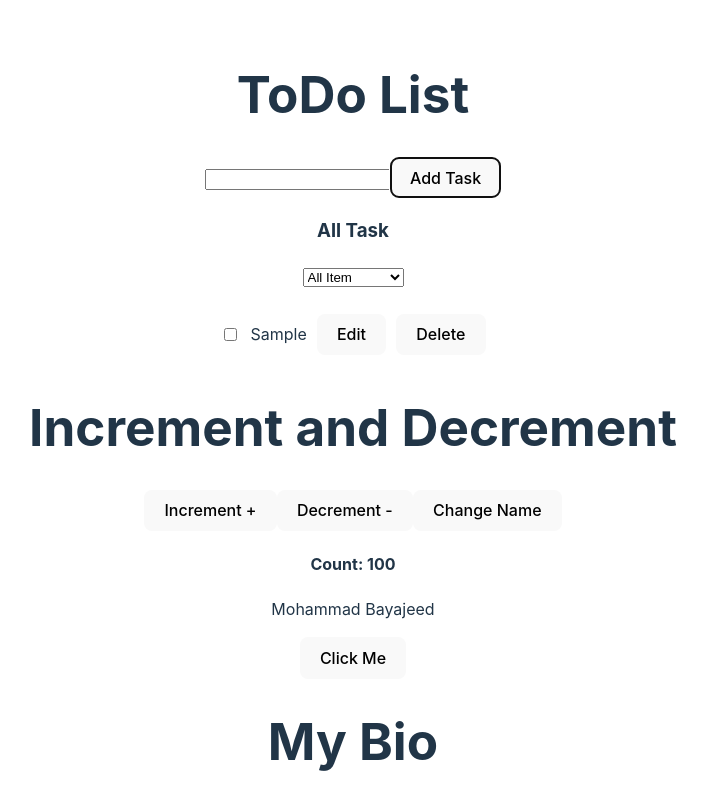
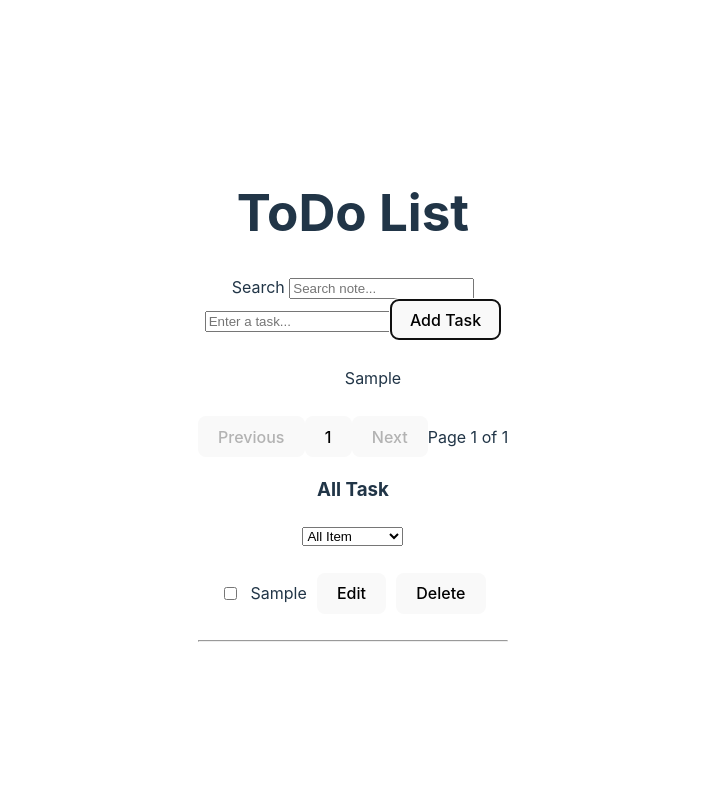
Before and after one commit to bayajeed/React, a React (Vite) app: page / in a window 1280 px wide. Both pictures are taken after typing "Sample" into the empty fields and a click on the button "Add Task". Shown: the top 800 px of the page, without its empty margins (287-994 px from the left). Built offline with nearby package versions, Linux system fonts and the light colour scheme.

Commit message:
`Search functionality and pagination in ToDo List component in NoteForm. "Note Done"`

```diff
--- a/src/App.jsx
+++ b/src/App.jsx
@@ -28,7 +28,7 @@ function App() {
   return (
     <>
       <ToDoList />
-      <IncDec />
+      {/* <IncDec />
       {bioDataInfo.map((bioData, index)=>(
         <BioData
           key = {index}
@@ -38,7 +38,7 @@ function App() {
           skills = {bioData.skills}
           interest = {bioData.interest}
         />
-      ))}
+      ))} */}
 
         <hr />
 
--- a/src/components/NoteForm.jsx
+++ b/src/components/NoteForm.jsx
@@ -1,65 +1,180 @@
 /* eslint-disable react/prop-types */
-
-
+import { useCallback, useState, useMemo } from "react";
 
 export const NoteForm = (props) => {
+  const {
+    task,
+    setTask,
+    taskList,
+    setTaskList,
+    editMode,
+    setEditMode,
+    editableNote,
+    searchTerm,
+    setSearchTerm,
+  } = props;
 
-    // props destructuring
-    // const {editMode, setTaskList, taskList, editableNote, setEditMode } = props;
-    const { task, setTask, taskList, setTaskList, editMode, setEditMode, editableNote } = props;
+  const [isSearching, setIsSearching] = useState(false);
+  const [currentPage, setCurrentPage] = useState(1);
+  const itemsPerPage = 5; // Adjust this number based on your preference
+
+  // Filter tasks based on search term
+  const filteredTasks = useMemo(() => {
+    return taskList.filter((note) =>
+      note.title.toLowerCase().includes(searchTerm.toLowerCase())
+    );
+  }, [taskList, searchTerm]);
+
+  // Calculate pagination
+  const indexOfLastItem = currentPage * itemsPerPage;
+  const indexOfFirstItem = indexOfLastItem - itemsPerPage;
+  const currentItems = filteredTasks.slice(indexOfFirstItem, indexOfLastItem);
+  const totalPages = Math.ceil(filteredTasks.length / itemsPerPage);
+
+  // Pagination handlers
+  const goToNextPage = () => {
+    setCurrentPage((prev) => Math.min(prev + 1, totalPages));
+  };
+
+  const goToPreviousPage = () => {
+    setCurrentPage((prev) => Math.max(prev - 1, 1));
+  };
+
+  const goToPage = (pageNumber) => {
+    setCurrentPage(pageNumber);
+  };
 
   const handleTaskChange = (e) => {
     setTask(e.target.value);
-    }
+  };
 
   const submitHandler = (e) => {
     e.preventDefault();
-        if(!task.trim()){ //or// task.trim() === "";  it also be right
+    if (!task.trim()) {
       return alert("Please enter a task");
     }
+    editMode === true ? updateHandler() : addTask();
+  };
 
-        // eslint-disable-next-line react/prop-types
-        editMode === true ? updateHandler() : addTask();
-    }
-    const addTask = () =>{
+  const addTask = () => {
     const newnote = {
-            id: crypto.randomUUID(),  //or// id: Date.now() + "",
+      id: crypto.randomUUID(),
       title: task,
       isCompleted: false,
-        }
+    };
     console.log("Random ID: ", newnote.id);
-
     setTaskList([newnote, ...taskList]);
     setTask("");
+  };
 
+  const updateHandler = () => {
+    const updateNote = { ...editableNote, title: task };
+    const removePrevNote = taskList.filter(
+      (note) => note.id !== editableNote.id
+    );
+    setTaskList([updateNote, ...removePrevNote]);
+    setEditMode(false);
+    setTask("");
+  };
+
+  const debouncedSearch = useCallback((value) => {
+    setIsSearching(true);
+    const timeoutId = setTimeout(() => {
+      setIsSearching(false);
+    }, 300);
+    return () => clearTimeout(timeoutId);
+  }, []);
+
+  const handleSearchChange = useCallback(
+    (e) => {
+      const value = e.target.value;
+      setSearchTerm(value);
+      debouncedSearch(value);
+      setCurrentPage(1); // Reset to first page on new search
+    },
+    [debouncedSearch, setSearchTerm]
+  );
+
+  // Generate page numbers
+  const pageNumbers = [];
+  for (let i = 1; i <= totalPages; i++) {
+    pageNumbers.push(i);
   }
-    const updateHandler = () => {
 
-        // alert("Update your item ");
-        // const newArr = taskList.map((note)=>{
-        //     if (note.id === editableNote.id){
-        //         return { ...note, title: task}
-        //     }
-        //     return {...note};
-        // });
-
-        const updateNote = {...editableNote, title: task};
-        // old object is {id: "1", title: "Task 1"} to change title to "Task 2" new object is {id: "1", title: "Task 2"}
-        const removePrevNote = taskList.filter((note)=> note.id !== editableNote.id)
-
-        setTaskList([updateNote, ...removePrevNote]);
-
-        setEditMode(false); // after update logic executed
-        setTask('')
-    }
   return (
     <>
       <h1>ToDo List</h1>
 
+      {/* Search Form */}
+      <div className="search-container">
+        <label>Search </label>
+        <input
+          type="text"
+          value={searchTerm}
+          onChange={handleSearchChange}
+          placeholder="Search note..."
+        />
+        {isSearching && <span>Searching...</span>}
+      </div>
+
+      {/* Add/Update Form */}
       <form onSubmit={submitHandler}>
-            < input type="text" value={task} onChange={handleTaskChange} />
-            <button type="submit">{editMode === true ?  "Update Task" : "Add Task"}</button>
+        <input
+          type="text"
+          value={task}
+          onChange={handleTaskChange}
+          placeholder="Enter a task..."
+        />
+        <button type="submit">
+          {editMode === true ? "Update Task" : "Add Task"}
+        </button>
       </form>
+
+      {/* Display filtered tasks with pagination */}
+      <div className="task-list">
+        {/* <h2>Tasks {searchTerm ? (filtered by: ${searchTerm}) : ''}</h2> */}
+        {filteredTasks.length === 0 ? (
+          <p>{searchTerm ? "No matching tasks found" : "No tasks yet"}</p>
+        ) : (
+          <>
+            <ul>
+              {currentItems.map((note) => (
+                <li key={note.id}>{note.title}</li>
+              ))}
+            </ul>
+
+            {/* Pagination controls */}
+            <div className="pagination">
+              <button onClick={goToPreviousPage} disabled={currentPage === 1}>
+                Previous
+              </button>
+
+              {pageNumbers.map((number) => (
+                <button
+                  key={number}
+                  onClick={() => goToPage(number)}
+                  className={currentPage === number ? "active" : ""}
+                >
+                  {number}
+                </button>
+              ))}
+
+              <button
+                onClick={goToNextPage}
+                disabled={currentPage === totalPages || totalPages === 0}
+              >
+                Next
+              </button>
+
+              <span className="page-info">
+                Page {currentPage} of {totalPages || 1}
+              </span>
+            </div>
           </>
-  )
-}
+        )}
+      </div>
+    </>
+  );
+};
+
+export default NoteForm;
--- a/src/components/NoteList.jsx
+++ b/src/components/NoteList.jsx
@@ -2,12 +2,19 @@
 
 export const NoteList = (props) => {
   // const {filteredTerm, setTask} = props;
-    const {filteredTerm, setTask, taskList, setTaskList, setEditMode, setEditableNote} = props;
+  const {
+    filteredTerm,
+    setTask,
+    taskList,
+    setTaskList,
+    setEditMode,
+    setEditableNote,
+  } = props;
 
-    const filteredNote = taskList.filter((note) =>{
-        if (filteredTerm === 'completed'){
+  const filteredNote = taskList.filter((note) => {
+    if (filteredTerm === "completed") {
       return note.isCompleted === true;
-        } else if (filteredTerm === 'uncompleted'){
+    } else if (filteredTerm === "uncompleted") {
       return note.isCompleted === false;
     } else {
       return true; // eikhane note use korlam na keno?
@@ -16,31 +23,49 @@ export const NoteList = (props) => {
 
   const deleteHandler = (id) => {
     // setTaskList(taskList.filter((task) => task.id !== id));
-        const afterDelete = taskList.filter((note) => note.id !== id) //only delete the item with the id that is passed to the function
+    const afterDelete = taskList.filter((note) => note.id !== id); //only delete the item with the id that is passed to the function
     setTaskList(afterDelete);
-    }
-    const editHandler = (task)=> {
-        setEditableNote(task) // value hold kore rakhbe
-        setTask(task.title) // input fields a old value chole asbe
-        setEditMode(true) // update mode chalu hobe
-    }
-    const toggleIsCompletedFlag = (targetedNote) =>{
+  };
+  const editHandler = (task) => {
+    setEditableNote(task); // value hold kore rakhbe
+    setTask(task.title); // input fields a old value chole asbe
+    setEditMode(true); // update mode chalu hobe
+  };
+  const toggleIsCompletedFlag = (targetedNote) => {
     // note.isCompleted = !note.isCompleted; // Muted hocche
 
-        const checkArry = taskList.map((note) =>{
-            if (note.id === targetedNote.id){
-                return {...note, isCompleted: !note.isCompleted}; // isCompleted: True or Fauls
+    const checkArry = taskList.map((note) => {
+      if (note.id === targetedNote.id) {
+        return { ...note, isCompleted: !note.isCompleted }; // isCompleted: True or Fauls
       }
-            return{...note}
-        })
-        setTaskList(checkArry)
-    }
+      return { ...note };
+    });
+    setTaskList(checkArry);
+  };
+
+  // const searchedTasks = filteredNote.filter((note) => {
+  //   return note.title.toLowerCase().includes(searchTerm.toLowerCase());
+  // });
+
+  // const itemsPerPage = 5;
+  // const indexOfLastItem = currentPage * itemsPerPage; // শেষ আইটেমের index
+  // const indexOfFirstItem = indexOfLastItem - itemsPerPage; // প্রথম আইটেমের index
+  // const currentTasks = searchedTasks.slice(indexOfFirstItem, indexOfLastItem);
+
+  // const totalPages = Math.ceil(searchedTasks.length / itemsPerPage);
+
+  // const paginate = (pageNumber) => setCurrentPage(pageNumber);
+
   return (
     <>
       <ul className="task-list">
-            {filteredNote.map((task) =>(
+        {filteredNote.map((task) => (
           <li key={task.id}>
-                    <input type="checkbox" checked={task.isCompleted} onChange={()=>toggleIsCompletedFlag(task)} />
+            <input
+              type="checkbox"
+              checked={task.isCompleted}
+              onChange={() => toggleIsCompletedFlag(task)}
+            />
             <span>{task.title}</span>
             <button onClick={() => editHandler(task)}>Edit</button>
             <button onClick={() => deleteHandler(task.id)}>Delete</button>
@@ -48,5 +73,5 @@ export const NoteList = (props) => {
         ))}
       </ul>
     </>
-  )
-}
+  );
+};
--- a/src/components/ToDoLIst.jsx
+++ b/src/components/ToDoLIst.jsx
@@ -1,14 +1,17 @@
 import { useState } from "react";
-import './../App.css';
+import "./../App.css";
 import { NoteForm } from "./NoteForm";
 import { NoteSection } from "./NoteSection";
 
-function ToDoList () {
+function ToDoList() {
   const [task, setTask] = useState("");
   const [taskList, setTaskList] = useState([]);
   const [editMode, setEditMode] = useState(false);
   const [editableNote, setEditableNote] = useState(null);
-    return(
+  const [searchTerm, setSearchTerm] = useState("");
+  const [currentPage, setCurrentPage] = useState(1);
+
+  return (
     <>
       <div className="todo">
         <NoteForm
@@ -19,6 +22,10 @@ function ToDoList () {
           editMode={editMode}
           setEditMode={setEditMode}
           editableNote={editableNote}
+          searchTerm={searchTerm}
+          setSearchTerm={setSearchTerm}
+          currentPage={currentPage}
+          setCurrentPage={setCurrentPage}
         />
         <NoteSection
           setTask={setTask}
@@ -26,6 +33,8 @@ function ToDoList () {
           setTaskList={setTaskList}
           setEditMode={setEditMode}
           setEditableNote={setEditableNote}
+          currentPage={currentPage}
+          setCurrentPage={setCurrentPage}
         />
       </div>
     </>
```
Lines whose indentation alone changed are shown as unchanged.
